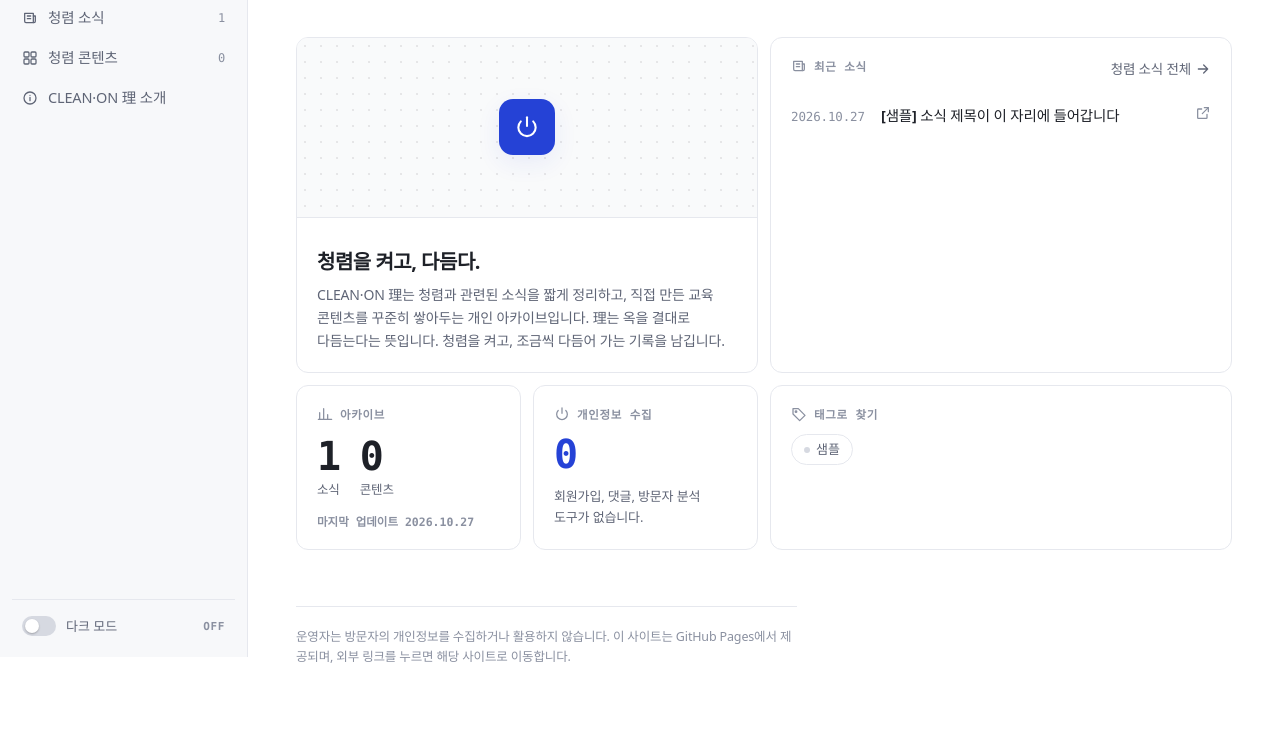
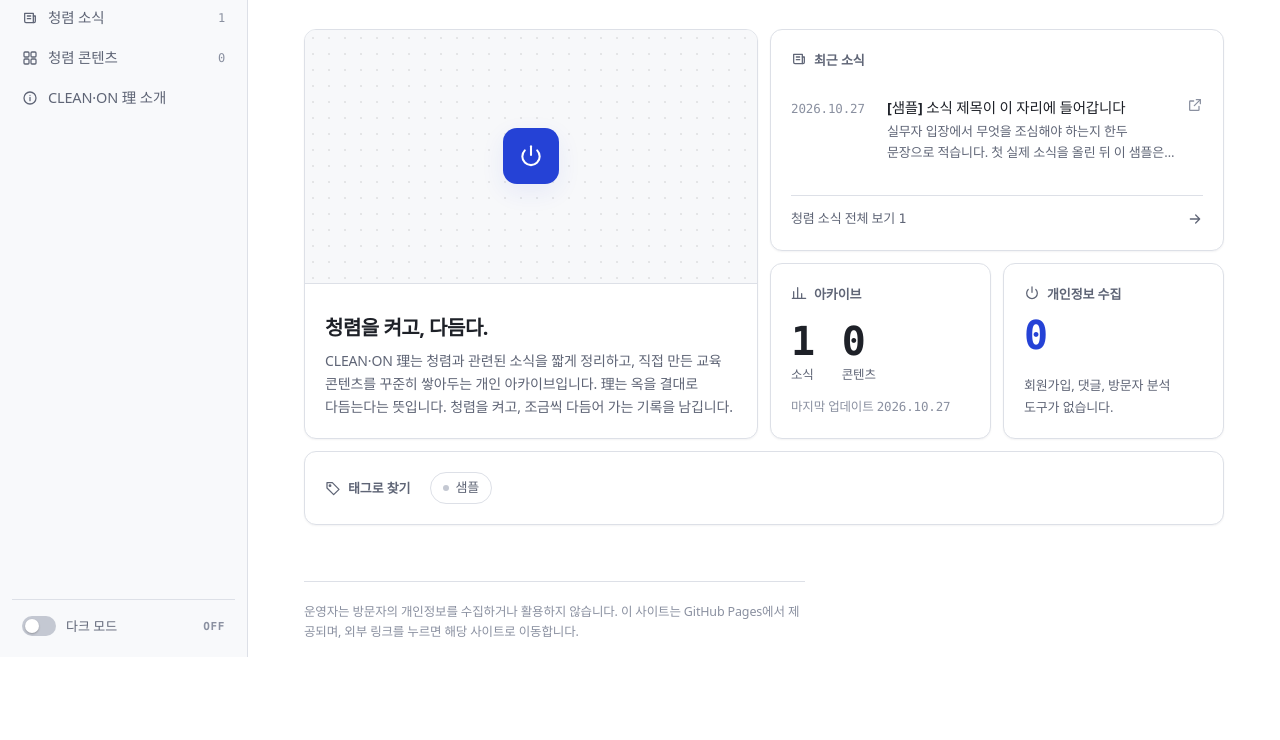
Before and after one commit to cleanonli/cleanonli.github.io, a plain HTML site: page index.html in a window 1280 px wide. Shown: the part 143-883 px from the top of the page. After the commit the page ends 858 px from the top, so only its background shows below. Drawn offline with Linux system fonts and the light colour scheme.

Commit message:
Add files via upload

```diff
--- a/index.html
+++ b/index.html
@@ -14,8 +14,9 @@
    브랜드 컬러: Cobalt #2542D6 · Cobalt Light #5874FF · Ink #1E2128 · Ground #F4F5F8
    ========================================================================== */
 :root{
-  --bg:#ffffff; --side:#f7f8fa; --card:#ffffff; --card-2:#f9fafb;
-  --line:#e6e8ee; --line-2:#d6d9e1;
+  --bg:#ffffff; --side:#f8f9fb; --card:#ffffff; --card-2:#f7f8fa;
+  --line:#dde0e7; --line-2:#c4c8d2;
+  --shadow:0 1px 2px rgba(20,24,40,.05);
   --fg:#1e2128; --muted:#5f6576; --subtle:#8a90a0;
   --accent:#2542d6; --accent-soft:rgba(37,66,214,.08); --on-accent:#ffffff;
   --dot:rgba(30,33,40,.09);
@@ -25,14 +26,16 @@
   color-scheme:light;
 }
 @media (prefers-color-scheme: dark){:root:not([data-theme="light"]){
-  --bg:#0b0c0f; --side:#0e0f13; --card:#141519; --card-2:#17181d;
-  --line:#22242b; --line-2:#30333c;
+  --bg:#08090b; --side:#0b0c0e; --card:#131418; --card-2:#17181d;
+  --line:#26282f; --line-2:#3a3d47;
+  --shadow:none;
   --fg:#eceef3; --muted:#9da2b1; --subtle:#6b7080;
   --accent:#5874ff; --accent-soft:rgba(88,116,255,.14); --on-accent:#ffffff;
   --dot:rgba(255,255,255,.07); color-scheme:dark}}
 :root[data-theme="dark"]{
-  --bg:#0b0c0f; --side:#0e0f13; --card:#141519; --card-2:#17181d;
-  --line:#22242b; --line-2:#30333c;
+  --bg:#08090b; --side:#0b0c0e; --card:#131418; --card-2:#17181d;
+  --line:#26282f; --line-2:#3a3d47;
+  --shadow:none;
   --fg:#eceef3; --muted:#9da2b1; --subtle:#6b7080;
   --accent:#5874ff; --accent-soft:rgba(88,116,255,.14); --on-accent:#ffffff;
   --dot:rgba(255,255,255,.07); color-scheme:dark}
@@ -73,8 +76,8 @@ svg{flex:none}
 .switch .state{font:600 11px var(--mono);letter-spacing:.06em;color:var(--subtle);margin-left:auto}
 .switch[aria-checked="true"] .state{color:var(--accent)}
 
-.main{min-width:0;padding:56px 48px 72px}
-.inner{max-width:1040px;margin:0 auto;display:flex;flex-direction:column;gap:56px}
+.main{min-width:0;padding:48px 56px 72px}
+.inner{max-width:1180px;margin:0;display:flex;flex-direction:column;gap:56px}
 #view{display:flex;flex-direction:column;gap:40px}
 .site-foot{border-top:1px solid var(--line);padding-top:20px;font-size:12.5px;color:var(--subtle);max-width:70ch}
 
@@ -88,26 +91,26 @@ svg{flex:none}
 .sec-head h2{margin:0;font-size:18px;font-weight:700;letter-spacing:-.02em}
 .more{font-size:13.5px;color:var(--muted);display:inline-flex;align-items:center;gap:4px}
 .more:hover{color:var(--accent)}
-.label{display:inline-flex;align-items:center;gap:7px;font:600 11.5px var(--mono);letter-spacing:.06em;color:var(--subtle);text-transform:uppercase}
+.label{display:inline-flex;align-items:center;gap:7px;font:600 13px var(--font);letter-spacing:-.01em;color:var(--muted)}
 .mono{font-family:var(--mono);font-variant-numeric:tabular-nums}
 .badge{display:inline-flex;align-items:center;font-size:12px;font-weight:600;color:var(--accent);background:var(--accent-soft);padding:2px 8px;border-radius:5px}
 .tag{font-size:12px;color:var(--muted);border:1px solid var(--line);padding:1px 8px;border-radius:99px}
 .empty{color:var(--subtle);font-size:14px;padding:32px 20px;border:1px dashed var(--line-2);border-radius:10px;text-align:center}
 
 /* ---------- 벤토 ---------- */
-.bento{display:grid;grid-template-columns:repeat(4,minmax(0,1fr));grid-auto-rows:minmax(148px,auto);gap:12px}
-.tile{background:var(--card);border:1px solid var(--line);border-radius:12px;padding:20px;display:flex;flex-direction:column;gap:12px;min-width:0;transition:border-color .15s var(--ease)}
-a.tile:hover,.tile.hoverable:hover{border-color:var(--line-2)}
+.bento{display:grid;grid-template-columns:repeat(4,minmax(0,1fr));gap:12px}
+.tile{background:var(--card);border:1px solid var(--line);border-radius:12px;box-shadow:var(--shadow);padding:20px;display:flex;flex-direction:column;gap:12px;min-width:0;transition:border-color .15s var(--ease)}
+a.tile:hover{border-color:var(--line-2);background:var(--card-2)}
 .t-feature{grid-column:span 2;grid-row:span 2;padding:0;overflow:hidden}
-.t-news{grid-column:span 2;grid-row:span 2}
+.t-news{grid-column:span 2}
 .t-stat,.t-promise{grid-column:span 1}
-.t-tags{grid-column:span 2}
+.t-tags{grid-column:span 4;flex-direction:row;align-items:center;flex-wrap:wrap;gap:12px 20px}
 
-.feature-visual{flex:1;min-height:180px;border-bottom:1px solid var(--line);position:relative;display:grid;place-items:center;
+.feature-visual{aspect-ratio:16/9;border-bottom:1px solid var(--line);position:relative;display:grid;place-items:center;
   background-color:var(--card-2);background-image:radial-gradient(var(--dot) 1px,transparent 1px);background-size:16px 16px}
 .feature-visual img{position:absolute;inset:0;width:100%;height:100%;object-fit:cover}
 .feature-visual .big-icon{width:56px;height:56px;border-radius:14px;display:grid;place-items:center;background:var(--accent);color:var(--on-accent);box-shadow:0 8px 24px var(--accent-soft)}
-.feature-body{padding:18px 20px 20px;display:flex;flex-direction:column;gap:8px}
+.feature-body{padding:18px 20px 20px;display:flex;flex-direction:column;gap:8px;flex:1}
 .feature-body h3{margin:0;font-size:20px;line-height:1.35;letter-spacing:-.025em;word-break:keep-all}
 .feature-body p{margin:0;color:var(--muted);font-size:14px;word-break:keep-all}
 .feature-meta{display:flex;align-items:center;gap:10px;font-size:12.5px;color:var(--subtle)}
@@ -115,14 +118,19 @@ a.tile:hover,.tile.hoverable:hover{border-color:var(--line-2)}
 
 .mini-list{list-style:none;margin:0;padding:0;display:flex;flex-direction:column}
 .mini-list li+li{border-top:1px solid var(--line)}
-.mini-list a{display:grid;grid-template-columns:78px minmax(0,1fr) auto;gap:12px;align-items:baseline;padding:11px 0}
+.mini-list a{display:grid;grid-template-columns:84px minmax(0,1fr) auto;gap:12px;align-items:baseline;padding:14px 0}
+.mini-list .tc{display:flex;flex-direction:column;gap:3px;min-width:0}
+.mini-list .cm{font-size:13px;color:var(--muted);display:-webkit-box;-webkit-line-clamp:2;-webkit-box-orient:vertical;overflow:hidden;word-break:keep-all}
+.tile-foot{margin-top:auto;padding-top:12px;border-top:1px solid var(--line);display:flex;justify-content:space-between;align-items:center;font-size:13px;color:var(--muted)}
+.tile-foot:hover{color:var(--accent)}
 .mini-list .d{font:12.5px var(--mono);color:var(--subtle)}
 .mini-list .t{font-size:14.5px;font-weight:550;line-height:1.45;word-break:keep-all}
 .mini-list a:hover .t{color:var(--accent)}
 .mini-list .go{color:var(--subtle)}
 
 .stat-num{font:700 40px/1 var(--mono);letter-spacing:-.04em}
-.stat-row{display:flex;gap:20px;margin-top:auto}
+.stat-row{display:flex;gap:28px;margin-top:auto}
+.upd{font-size:12.5px;color:var(--subtle)}
 .stat-row div{display:flex;flex-direction:column;gap:4px}
 .stat-row .cap{font-size:12.5px;color:var(--muted)}
 .t-promise .stat-num{color:var(--accent)}
@@ -136,9 +144,9 @@ a.tile:hover,.tile.hoverable:hover{border-color:var(--line-2)}
 
 /* ---------- 카드 그리드 (Linear 스타일) ---------- */
 .cards{display:grid;grid-template-columns:repeat(auto-fill,minmax(220px,1fr));gap:12px}
-.card{background:var(--card);border:1px solid var(--line);border-radius:12px;overflow:hidden;display:flex;flex-direction:column;min-width:0;transition:border-color .15s var(--ease)}
-.card:hover{border-color:var(--line-2)}
-.card-top{height:132px;border-bottom:1px solid var(--line);padding:18px;position:relative;background:var(--card-2)}
+.card{background:var(--card);border:1px solid var(--line);border-radius:12px;box-shadow:var(--shadow);overflow:hidden;display:flex;flex-direction:column;min-width:0;transition:border-color .15s var(--ease)}
+.card:hover{border-color:var(--line-2);background:var(--card-2)}
+.card-top{height:140px;border-bottom:1px solid var(--line);padding:18px;position:relative;background:var(--card)}
 .card-top img{position:absolute;inset:0;width:100%;height:100%;object-fit:cover}
 .card-top .ic{color:var(--fg);position:relative}
 .card-body{padding:16px 18px 18px;display:flex;flex-direction:column;gap:6px;flex:1}
@@ -148,7 +156,7 @@ a.tile:hover,.tile.hoverable:hover{border-color:var(--line-2)}
 .card:hover h3{color:var(--accent)}
 
 /* ---------- 소식 목록 ---------- */
-.list{border:1px solid var(--line);border-radius:12px;background:var(--card);overflow:hidden}
+.list{border:1px solid var(--line);border-radius:12px;background:var(--card);box-shadow:var(--shadow);overflow:hidden}
 .row{display:grid;grid-template-columns:92px minmax(0,1fr) auto;gap:16px;padding:18px 20px;align-items:start;transition:background .15s}
 .row+.row{border-top:1px solid var(--line)}
 a.row:hover{background:var(--card-2)}
@@ -208,8 +216,10 @@ a.row:hover .go{color:var(--accent)}
 @media (prefers-reduced-motion: reduce){*,*::before,*::after{animation:none!important;transition:none!important}}
 
 /* ---------- 반응형 ---------- */
-@media (max-width:1180px){
+@media (max-width:980px){
   .bento{grid-template-columns:repeat(2,minmax(0,1fr))}
+  .t-feature{grid-row:auto}
+  .feature-visual{aspect-ratio:auto;height:220px}
   .t-tags{grid-column:span 2}
 }
 @media (max-width:860px){
@@ -407,10 +417,11 @@ const views = {
       <section class="bento" aria-label="한눈에 보기">
         ${featTile}
         <div class="tile t-news">
-          <div class="sec-head"><span class="label">${I.news} ${L("title_home_news")}</span><a class="more" href="#news">${L("menu_news")} 전체 ${I.arrow}</a></div>
-          ${ns.length ? `<ul class="mini-list">${ns.slice(0,5).map(({n,i}) => { const h = newsHref(n,i), dt = hasDetail(n);
-            return `<li><a href="${esc(h)}"${dt ? "" : ext(h)}><span class="d">${fmt(n.date)}</span><span class="t">${esc(n.title)}</span><span class="go">${dt ? I.arrow : I.ext}</span></a></li>`; }).join("")}</ul>`
+          <span class="label">${I.news} ${L("title_home_news")}</span>
+          ${ns.length ? `<ul class="mini-list">${ns.slice(0,4).map(({n,i}) => { const h = newsHref(n,i), dt = hasDetail(n);
+            return `<li><a href="${esc(h)}"${dt ? "" : ext(h)}><span class="d">${fmt(n.date)}</span><span class="tc"><span class="t">${esc(n.title)}</span>${has(n.comment) ? `<span class="cm">${esc(n.comment)}</span>` : ""}</span><span class="go">${dt ? I.arrow : I.ext}</span></a></li>`; }).join("")}</ul>`
             : `<p class="empty">아직 올린 소식이 없습니다.</p>`}
+          <a class="tile-foot" href="#news"><span>${L("menu_news")} 전체 보기 <span class="mono">${NEWS.length}</span></span>${I.arrow}</a>
         </div>
         <div class="tile t-stat">
           <span class="label">${I.chart} 아카이브</span>
@@ -418,7 +429,7 @@ const views = {
             <div><span class="stat-num">${NEWS.length}</span><span class="cap">소식</span></div>
             <div><span class="stat-num">${CONTENTS.length}</span><span class="cap">콘텐츠</span></div>
           </div>
-          ${lastDate ? `<span class="label" style="text-transform:none;letter-spacing:0">마지막 업데이트 ${fmt(lastDate)}</span>` : ""}
+          ${lastDate ? `<span class="upd">마지막 업데이트 <span class="mono">${fmt(lastDate)}</span></span>` : ""}
         </div>
         <a class="tile t-promise" href="#about">
           <span class="label">${I.power} 개인정보 수집</span>
```
